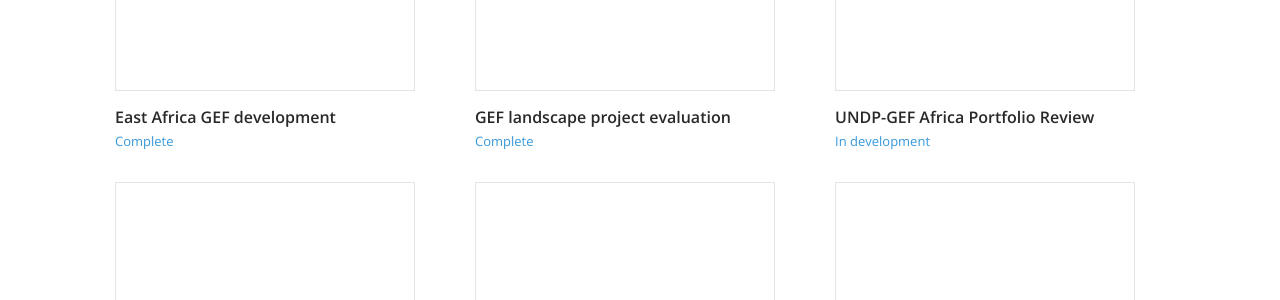
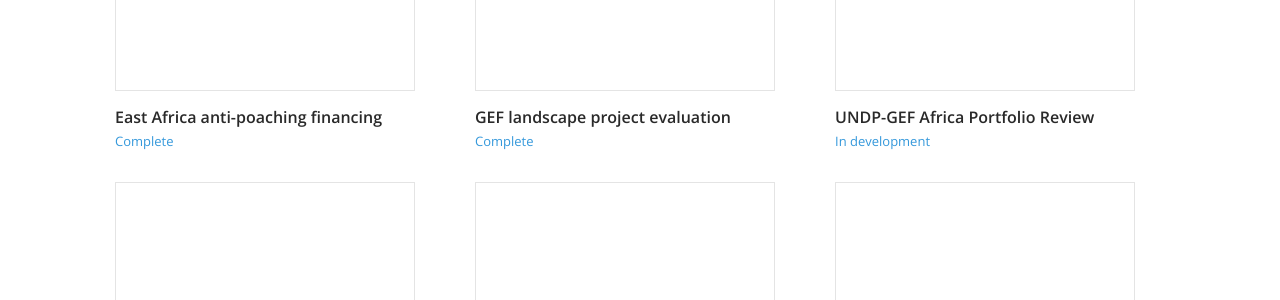
Before and after one commit to Peoplesized/peoplesizedcom, a Jekyll site: the page built from index.html, in a window 1280 px wide. Shown: the part 1069-1369 px from the top of the page. Built offline with Jekyll 4.4.1, drawn with Linux system fonts in a browser that asks for light colours; nearby versions of some CDN libraries.

Commit message:
Updated 2016-10-15-east-africa-gef-development.md

```diff
--- a/_posts/2016-10-15-east-africa-gef-development.md
+++ b/_posts/2016-10-15-east-africa-gef-development.md
@@ -5,7 +5,7 @@
 dateCompleted: '2016-10-15'
 imageUrl: 2016-08-15_12.54.50_gfho1s.png
 website: 'http://www.worldbank.org/en/topic/environment/brief/global-wildlife-program'
-title: East Africa GEF development
+title: East Africa anti-poaching financing
 ---
 
 Member of consortium developing a $6 M project combatting poaching and
```
